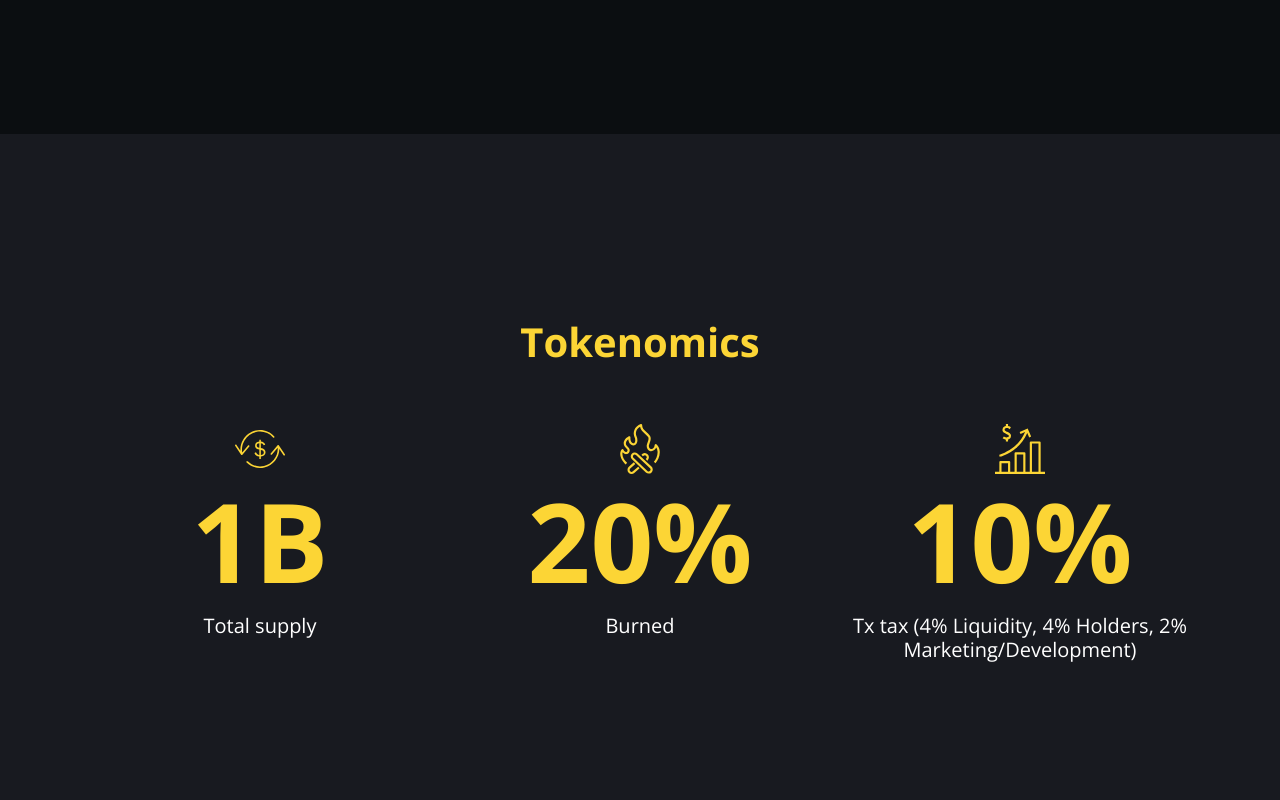
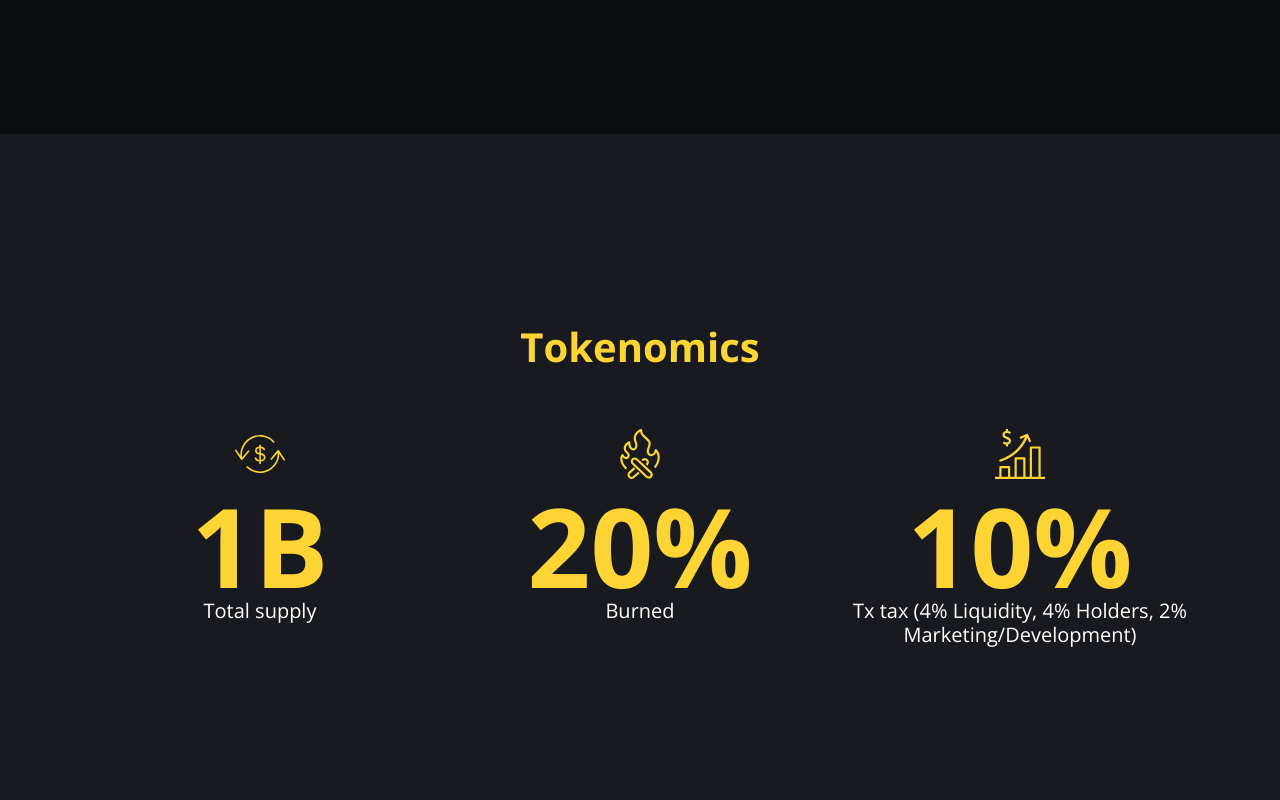
Before and after one commit to ghikurniawan/dingtools, a plain HTML site: page index.html in a window 1280 px wide. Shown: the part 2160-2960 px from the top of the page. Drawn offline with nearby package versions, Linux system fonts and the light colour scheme.

Commit message:
Update index.html
layout tokenomic

```diff
--- a/index.html
+++ b/index.html
@@ -106,15 +106,15 @@
             </div>
         </div>
     </section>
-    <section class="d-flex d-sm-flex d-md-flex d-lg-flex d-xl-flex d-xxl-flex align-items-center align-items-sm-center align-items-md-center align-items-lg-center align-items-xl-center align-items-xxl-center" id="tokenomic" style="height: 90vh;background: #181a20;">
-        <div class="container" style="color: rgb(255,255,255);">
+    <section class="d-flex d-sm-flex d-md-flex d-lg-flex d-xl-flex d-xxl-flex align-items-center align-items-sm-center align-items-md-center align-items-lg-center align-items-xl-center align-items-xxl-center" id="tokenomic" style="background: #181a20;min-height: 90vh;">
+        <div class="container" style="color: rgb(255,255,255);margin-top: 10px;margin-bottom: 10px;">
             <div class="row" style="margin-bottom: 50px;">
                 <div class="col">
                     <h1 class="text-center" style="font-weight: 700;color: #fcd535;">Tokenomics</h1>
                 </div>
             </div>
             <div class="row">
-                <div class="col-12 col-md-4 d-flex d-xxl-flex flex-column align-items-center justify-content-xxl-center align-items-xxl-center"><svg preserveAspectRatio="xMidYMid meet" data-bbox="10.001 31.501 179.999 136.999" viewBox="10.001 31.501 179.999 136.999" height="50" width="50" xmlns="http://www.w3.org/2000/svg" data-type="color" role="presentation" aria-hidden="true"><defs></defs>
+                <div class="col-12 col-md-4 d-flex d-xxl-flex flex-column align-items-center justify-content-xxl-center align-items-xxl-center" style="margin-bottom: 10px;"><svg preserveAspectRatio="xMidYMid meet" data-bbox="10.001 31.501 179.999 136.999" viewBox="10.001 31.501 179.999 136.999" height="50" width="50" xmlns="http://www.w3.org/2000/svg" data-type="color" role="presentation" aria-hidden="true"><defs></defs>
     <g>
         <path class="icon" d="M103.085 135.61v-8.463c5.945-.551 10.276-2.297 12.949-5.33 2.581-3.033 3.871-6.341 3.871-9.833 0-8.179-5.714-13.325-16.82-15.347V78.901c5.115.368 8.617 2.757 10.092 7.26l5.622-1.838c-2.581-6.525-7.926-10.2-15.714-10.936v-6.7h-5.53v6.7c-10.184 1.746-15.253 6.525-15.253 14.52 0 3.033.922 5.789 2.857 8.271 1.935 2.481 6.083 4.503 12.396 6.065v19.206c-5.852-.459-9.815-3.676-12.027-9.465l-5.622 2.206c2.581 7.627 8.479 11.946 17.649 12.957v8.463h5.53zm0-32.172c7.097 1.011 10.691 4.043 10.691 9.098 0 2.389-.922 4.411-2.857 6.157-1.843 1.746-4.516 2.665-7.834 2.757v-18.012zM88.154 87.264c0-2.297.829-4.227 2.581-5.789 1.659-1.562 3.963-2.389 6.82-2.573v17.001c-6.267-1.196-9.401-4.044-9.401-8.639z" fill="#29ABE2" data-color="1"></path>
         <path class="icon" d="M61.013 87.18c-1.29-1.011-3.134-.919-4.147.368l-20.83 24.812c-2.581-14.703.276-29.774 8.203-42.915 9.216-15.347 24.331-26.466 41.473-30.51 22.488-5.238 45.989 2.206 61.381 19.574 1.106 1.195 2.949 1.287 4.147.276 1.198-1.103 1.29-2.941.276-4.135-16.774-18.931-42.487-27.109-67.095-21.32-18.617 4.319-35.114 16.449-45.16 33.174-7.373 12.314-10.691 26.098-9.769 39.883l-14.1-21.044c-.922-1.378-2.765-1.746-4.055-.827-1.382.919-1.751 2.665-.829 4.043l21.474 31.98c.553.735 1.382 1.287 2.304 1.287h.184a2.95 2.95 0 0 0 2.212-1.011l24.792-29.499c1.013-1.195.829-3.033-.461-4.136z" fill="#29ABE2" data-color="1"></path>
@@ -122,9 +122,9 @@
     </g>
 </svg>
                     <h3 class="text-center" style="font-weight: 800;font-size: 110px;color: #fcd535;">1B</h3>
-                    <h3 style="text-align: center;font-weight: 500;font-size: 20px;">Total supply</h3>
+                    <h3 style="text-align: center;font-weight: 500;font-size: 20px;margin-top: -20px;">Total supply</h3>
                 </div>
-                <div class="col-md-4 d-flex d-xxl-flex flex-column align-items-center justify-content-xxl-center align-items-xxl-center"><svg preserveAspectRatio="xMidYMid meet" data-bbox="47 32.999 106.001 134.001" viewBox="47 32.999 106.001 134.001" height="50" width="50" xmlns="http://www.w3.org/2000/svg" data-type="color" role="presentation" aria-hidden="true"><defs></defs>
+                <div class="col-md-4 d-flex d-xxl-flex flex-column align-items-center justify-content-xxl-center align-items-xxl-center" style="margin-bottom: 10px;"><svg preserveAspectRatio="xMidYMid meet" data-bbox="47 32.999 106.001 134.001" viewBox="47 32.999 106.001 134.001" height="50" width="50" xmlns="http://www.w3.org/2000/svg" data-type="color" role="presentation" aria-hidden="true"><defs></defs>
     <g>
         <path class="icon" d="M77.456 167a10.942 10.942 0 0 1-7.885-3.348 10.939 10.939 0 0 1-3.091-8.045 10.936 10.936 0 0 1 3.634-7.813l13.373-12.051 3.884 4.336-13.373 12.049a5.15 5.15 0 0 0-1.711 3.678 5.152 5.152 0 0 0 1.454 3.789 5.152 5.152 0 0 0 7.111.295l14.287-12.517 3.822 4.388-14.285 12.517a10.923 10.923 0 0 1-7.22 2.722z" fill="#4FBFB7" data-color="1"></path>
         <path class="icon" d="M119.466 131.204l-4.158-4.072 1.338-1.375a5.236 5.236 0 0 0 .104-7.189 5.189 5.189 0 0 0-7.191-.454l-1.918 1.624-3.748-4.454 1.918-1.624a10.968 10.968 0 0 1 15.213.96c3.969 4.321 3.873 11.002-.218 15.207l-1.34 1.377z" fill="#4FBFB7" data-color="1"></path>
@@ -133,9 +133,9 @@
     </g>
 </svg>
                     <h3 class="text-center" style="font-weight: 800;font-size: 110px;color: #fcd535;">20%</h3>
-                    <h3 style="text-align: center;font-weight: 500;font-size: 20px;">Burned</h3>
+                    <h3 style="text-align: center;font-weight: 500;font-size: 20px;margin-top: -20px;">Burned</h3>
                 </div>
-                <div class="col-md-4 d-flex d-xxl-flex flex-column align-items-center justify-content-xxl-center align-items-xxl-center"><svg preserveAspectRatio="xMidYMid meet" data-bbox="10 10 180 180" viewBox="10 10 180 180" height="50" width="50" xmlns="http://www.w3.org/2000/svg" data-type="color" role="presentation" aria-hidden="true"><defs></defs>
+                <div class="col-md-4 d-flex d-xxl-flex flex-column align-items-center justify-content-xxl-center align-items-xxl-center" style="margin-bottom: 10px;"><svg preserveAspectRatio="xMidYMid meet" data-bbox="10 10 180 180" viewBox="10 10 180 180" height="50" width="50" xmlns="http://www.w3.org/2000/svg" data-type="color" role="presentation" aria-hidden="true"><defs></defs>
     <g>
         <path class="icon" d="M64.783 190v-43.043a3.913 3.913 0 0 0-3.913-3.913H29.565a3.913 3.913 0 0 0-3.913 3.913V190h7.826v-39.13h23.478V190h7.827z" fill="#0044FD" data-color="1"></path>
         <path class="icon" d="M119.565 190v-74.348a3.913 3.913 0 0 0-3.913-3.913H84.348a3.913 3.913 0 0 0-3.913 3.913V190h7.826v-70.435h23.478V190h7.826z" fill="#0044FD" data-color="1"></path>
@@ -146,13 +146,13 @@
     </g>
 </svg>
                     <h3 class="text-center" style="font-weight: 800;font-size: 110px;color: #fcd535;">10%</h3>
-                    <h4 style="text-align: center;font-weight: 500;font-size: 20px;">Tx tax (4% Liquidity, 4% Holders, 2% Marketing/Development)</h4>
+                    <h4 style="text-align: center;font-weight: 500;font-size: 20px;margin-top: -20px;">Tx tax (4% Liquidity, 4% Holders, 2% Marketing/Development)</h4>
                 </div>
             </div>
         </div>
     </section>
     <section style="background: #0b0e11;">
-        <div class="container d-flex flex-column justify-content-center" style="padding-top: 20px;"><a href="mailto:dingtools@gmail.com" style="text-align: center;color: rgba(255,255,255,0);"><span style="color: rgb(255,255,255);font-size: 20px;">dingtools@gmail.com</span></a>
+        <div class="container d-flex flex-column justify-content-center" style="padding-top: 20px;min-height: 110px;"><a href="mailto:dingtools@gmail.com" style="text-align: center;color: rgba(255,255,255,0);"><span style="color: rgb(255,255,255);font-size: 20px;">dingtools@gmail.com</span></a>
             <div class="social-icons" style="text-align: center;font-size: 40px;"><a href="#" style="color: #f0b90b;margin-right: 15px;"><i class="fab fa-telegram-plane" style="color: #f0b90b;font-size: 30px;"></i></a><a href="https://twitter.com/DingTools"><i class="icon ion-social-twitter" style="color: #fcd535;font-size: 30px;"></i></a></div>
         </div>
     </section>
```
